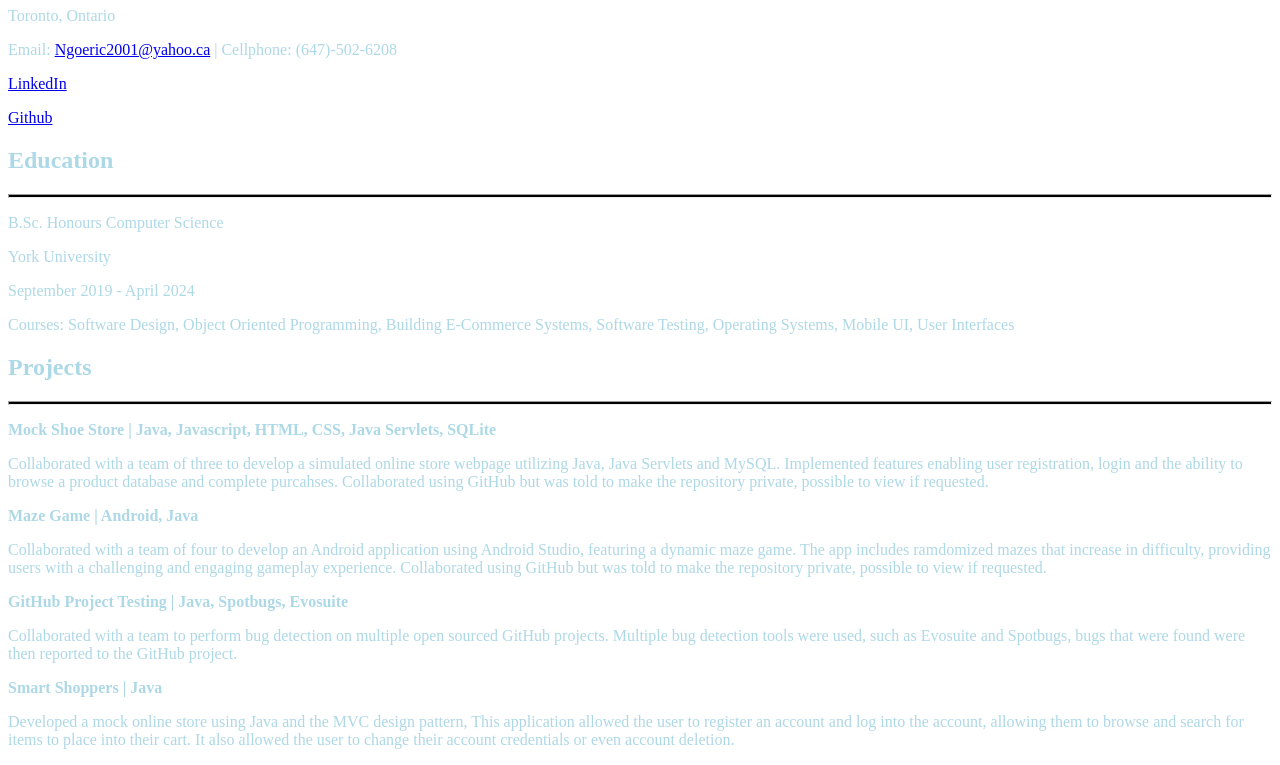
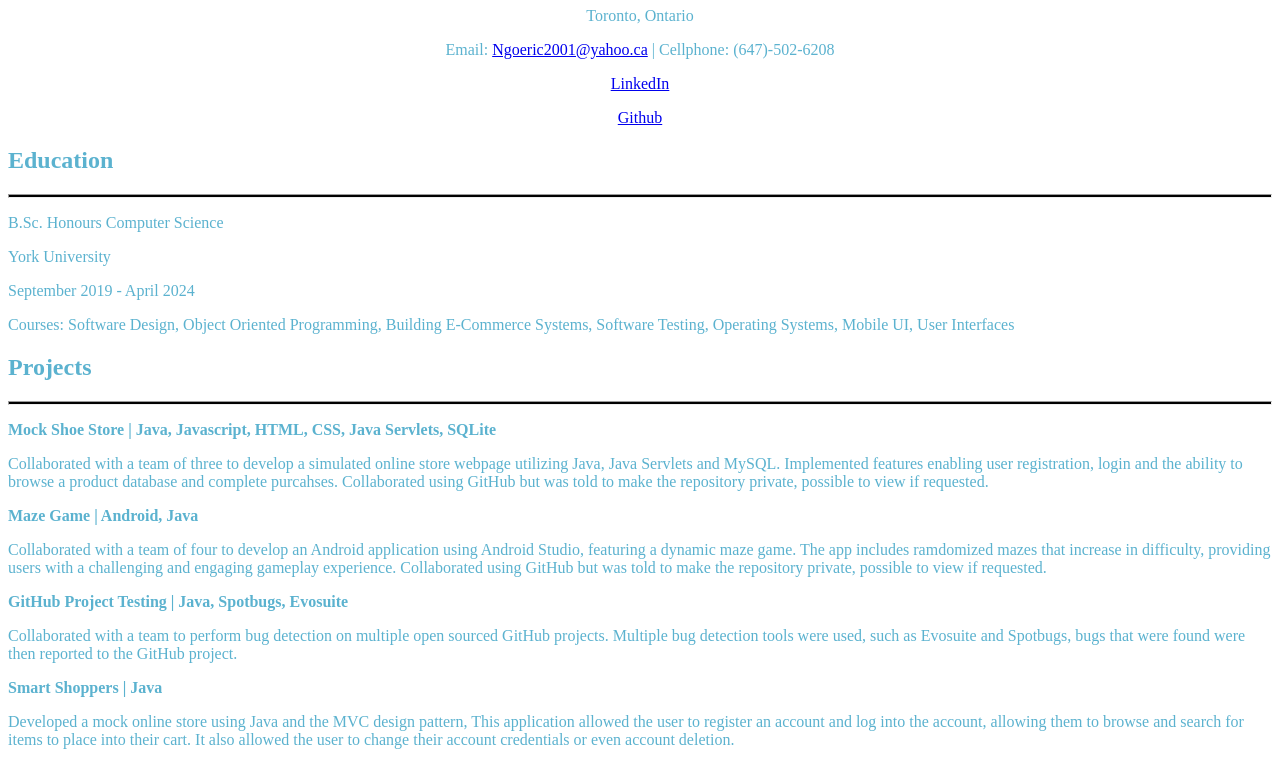
Before and after one commit to EricNgo0923/EricNgo0923.github.io, a plain HTML site: page index.html in a window 1280 px wide. Shown: the part 73-838 px from the top of the page. Drawn offline with Linux system fonts and the light colour scheme.

Commit message:
Update styles.css

```diff
--- a/styles.css
+++ b/styles.css
@@ -8,9 +8,9 @@ hr{
 }
 
 body{
-    color: lightblue;
+    color: rgb(91, 178, 207);
 }
 
 #header{
-    align: center;
+    text-align: center;
 }
```
